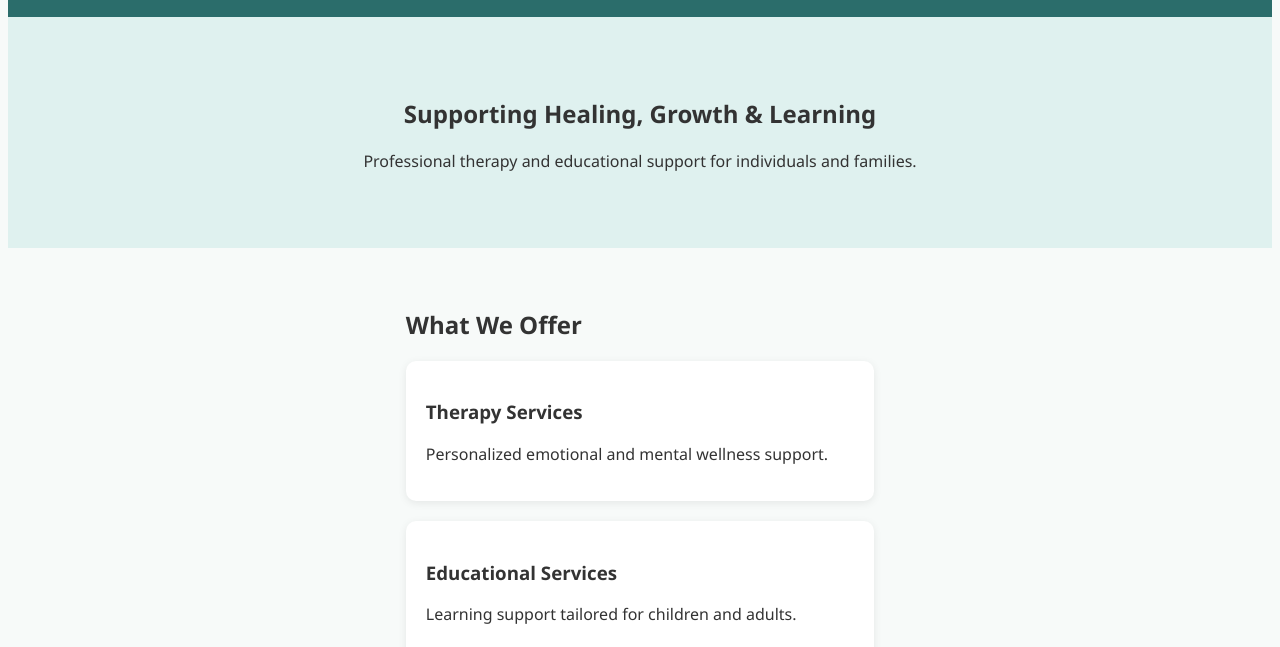
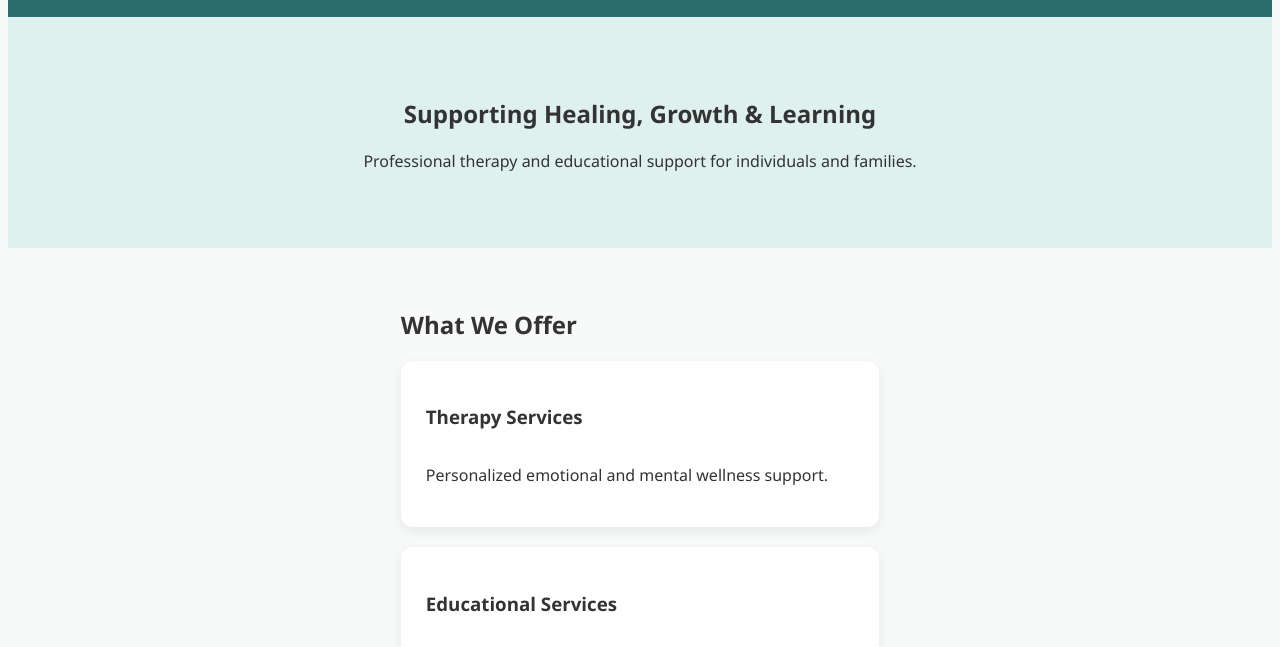
Before and after one commit to AbbyRu/star_therapies_and_educational_services, a plain HTML site: page index.html in a window 1280 px wide. Shown: the part 139-786 px from the top of the page. Drawn offline with Linux system fonts and the light colour scheme.

Commit message:
Update card styles for improved appearance

```diff
--- a/style.css
+++ b/style.css
@@ -53,12 +53,17 @@
     align-items: stretch;
 }
 
-
 .card {
     background: white;
-    padding: 20px;
-    border-radius: 10px;
-    box-shadow: 0 2px 8px rgba(0,0,0,0.08);
+    padding: 25px;
+    border-radius: 12px;
+    box-shadow: 0 4px 12px rgba(0,0,0,0.08);
+
+    display: flex;
+    flex-direction: column;
+    justify-content: flex-start;
+
+    transition: transform 0.3s;
 }
 
 footer {
```
